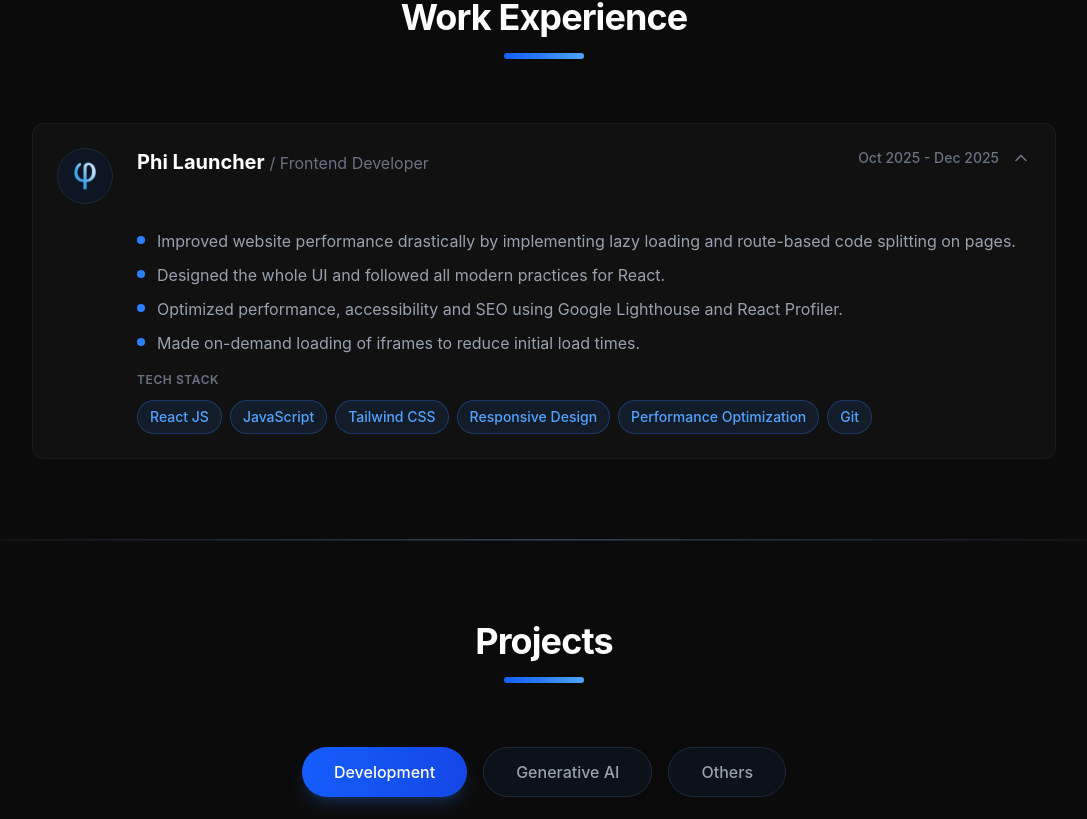
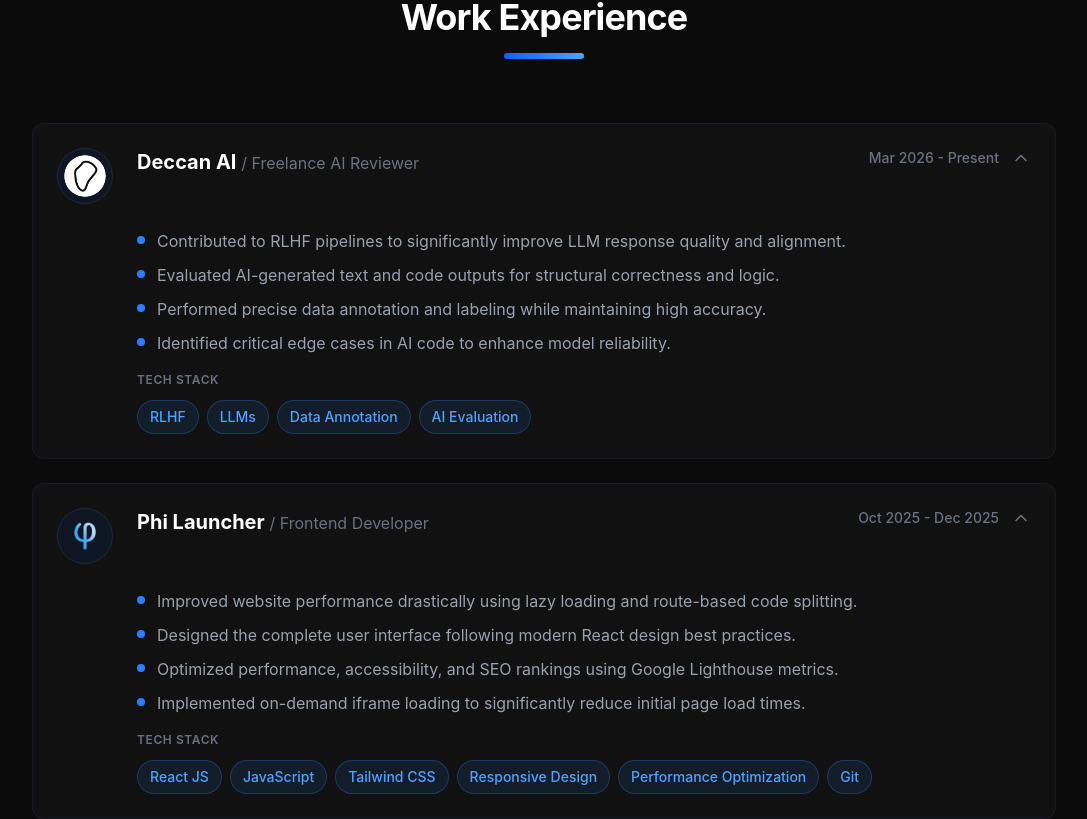
Before and after one commit to Divyansh1552005/Divyansh-portfolio, a React (Vite) app: page / in a window 1280 px wide. Shown: the part 745-1564 px from the top of the page, without its empty margins (96-1183 px from the left). Built offline with nearby package versions, Linux system fonts and the light colour scheme.

Commit message:
added exp

```diff
--- a/src/components/Experience/Experience.jsx
+++ b/src/components/Experience/Experience.jsx
@@ -4,10 +4,12 @@
 import { experiences } from "../../constants";
 
 const Experience = () => {
-  const [expandedId, setExpandedId] = useState(0);
+  const [expandedIds, setExpandedIds] = useState([1, 0]);
 
   const toggleExpand = (id) => {
-    setExpandedId(expandedId === id ? null : id);
+    setExpandedIds((prev) =>
+      prev.includes(id) ? prev.filter((item) => item !== id) : [...prev, id],
+    );
   };
 
   return (
@@ -41,7 +43,7 @@
         </motion.div>
 
         {/* Experience Cards */}
-        <div className="space-y-0">
+        <div className="space-y-6">
           {experiences.map((experience, index) => (
             <React.Fragment key={experience.id}>
               <motion.div
@@ -56,7 +58,7 @@
                   onClick={() => toggleExpand(experience.id)}
                   className="cursor-pointer py-6 px-4 sm:px-6 bg-[#111111] hover:bg-[#151515] transition-all duration-300 rounded-xl border border-gray-800/50 hover:border-blue-500/30"
                   role="button"
-                  aria-expanded={expandedId === experience.id}
+                  aria-expanded={expandedIds.includes(experience.id)}
                   tabIndex={0}
                   onKeyDown={(e) => {
                     if (e.key === "Enter" || e.key === " ") {
@@ -71,7 +73,7 @@
                       <img
                         src={experience.img}
                         alt={`${experience.company} logo`}
-                        className="w-full h-full object-contain"
+                        className={`w-full h-full object-cover rounded-full ${experience.company === "Deccan AI" ? "scale-110" : ""}`}
                         loading="lazy"
                       />
                     </div>
@@ -95,7 +97,7 @@
                             {experience.date}
                           </span>
                           <div className="text-gray-500 group-hover:text-gray-400 transition-colors duration-300">
-                            {expandedId === experience.id ? (
+                            {expandedIds.includes(experience.id) ? (
                               <FiChevronUp size={20} />
                             ) : (
                               <FiChevronDown size={20} />
@@ -107,16 +109,19 @@
                   </div>
 
                   {/* Expanded Content */}
-                  <AnimatePresence>
-                    {expandedId === experience.id && (
+                  <AnimatePresence initial={false}>
+                    {expandedIds.includes(experience.id) && (
                       <motion.div
                         initial={{ height: 0, opacity: 0 }}
                         animate={{ height: "auto", opacity: 1 }}
                         exit={{ height: 0, opacity: 0 }}
-                        transition={{ duration: 0.3, ease: "easeInOut" }}
+                        transition={{
+                          duration: 0.4,
+                          ease: [0.04, 0.62, 0.23, 0.98],
+                        }}
                         className="overflow-hidden"
                       >
-                        <div className="mt-6 ml-0 sm:ml-20 space-y-4">
+                        <div className="pt-6 ml-0 sm:ml-20 space-y-4">
                           {/* Description as bullet points */}
                           <ul className="space-y-2 text-sm sm:text-base text-gray-400 leading-relaxed">
                             {experience.desc
--- a/src/constants.js
+++ b/src/constants.js
@@ -39,6 +39,7 @@
 // Experience Section Logo's
 import companyLogo from "./assets/company_logo/outlier.webp";
 import Philogo from "./assets/company_logo/Phi.webp";
+import deccanAILogo from "./assets/company_logo/deccan_ai_logo.webp";
 
 // Education Section Logo's
 import iiitLogo from "./assets/education_logo/iiit_logo.webp";
@@ -246,12 +247,21 @@
 
 export const experiences = [
   {
+    id: 1,
+    img: deccanAILogo,
+    role: "Freelance AI Reviewer",
+    company: "Deccan AI",
+    date: "Mar 2026 - Present",
+    desc: "Contributed to RLHF pipelines to significantly improve LLM response quality and alignment. Evaluated AI-generated text and code outputs for structural correctness and logic. Performed precise data annotation and labeling while maintaining high accuracy. Identified critical edge cases in AI code to enhance model reliability.",
+    skills: ["RLHF", "LLMs", "Data Annotation", "AI Evaluation"],
+  },
+  {
     id: 0,
     img: Philogo,
     role: "Frontend Developer",
     company: "Phi Launcher",
     date: "Oct 2025 - Dec 2025",
-    desc: "Improved website performance drastically by implementing lazy loading and route-based code splitting on pages. Designed the whole UI and followed all modern practices for React. Optimized performance, accessibility and SEO using Google Lighthouse and React Profiler. Made on-demand loading of iframes to reduce initial load times.",
+    desc: "Improved website performance drastically using lazy loading and route-based code splitting. Designed the complete user interface following modern React design best practices. Optimized performance, accessibility, and SEO rankings using Google Lighthouse metrics. Implemented on-demand iframe loading to significantly reduce initial page load times.",
     skills: [
       "React JS",
       "JavaScript",
```
Also changed, not shown: src/assets/company_logo/deccan_ai_logo.webp (added), 1 other file (tests, documents, lock files or other folders).
